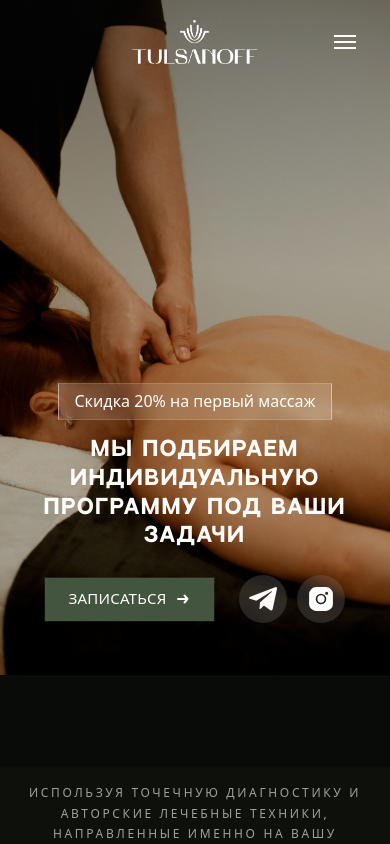
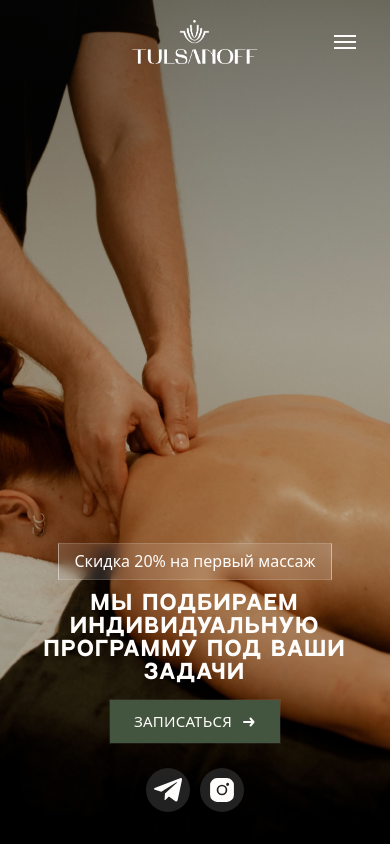
Before and after one commit to LesyaKulikov/tulsanoff, a React (Vite) app: page / in a window 390 px wide. Shown: the top 844 px of the page. Built offline with nearby package versions, Linux system fonts and the light colour scheme; a web font is replaced by a local one.

Commit message:
style: improve mobile hero layout

```diff
--- a/src/components/Hero/Hero.module.css
+++ b/src/components/Hero/Hero.module.css
@@ -205,8 +205,13 @@
 }
 
 @media (max-width: 720px) {
+  .hero {
+    min-height: 100svh;
+  }
+
   .title {
-    font-size: 24px;
+    font-size: 26px;
+    line-height: 1.15;
   }
 
   .titleOriginal {
@@ -214,16 +219,31 @@
   }
 
   :global(html[dir='rtl']) .title {
-    font-size: 22px;
+    font-size: 24px;
   }
 
   .socialBtn {
-    width: 48px;
-    height: 48px;
+    width: 44px;
+    height: 44px;
   }
 
   .content {
     align-items: center;
     text-align: center;
+    gap: 16px;
+    padding: 0 var(--gutter) 32px;
+  }
+
+  .topGroup {
+    gap: 12px;
+  }
+
+  .cta {
+    width: 100%;
+    justify-content: center;
+  }
+
+  .bottomRow {
+    justify-content: center;
   }
 }
```
